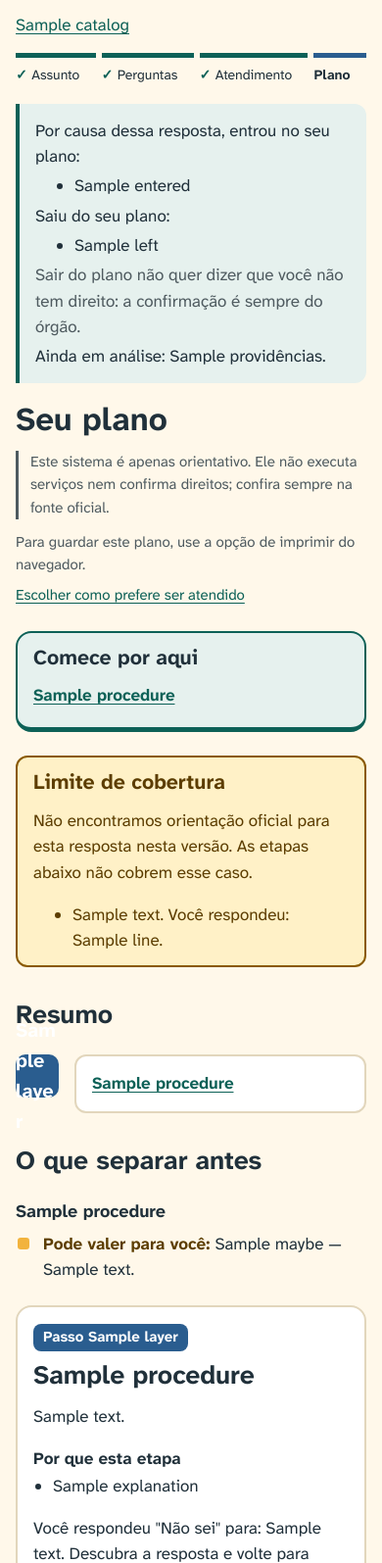
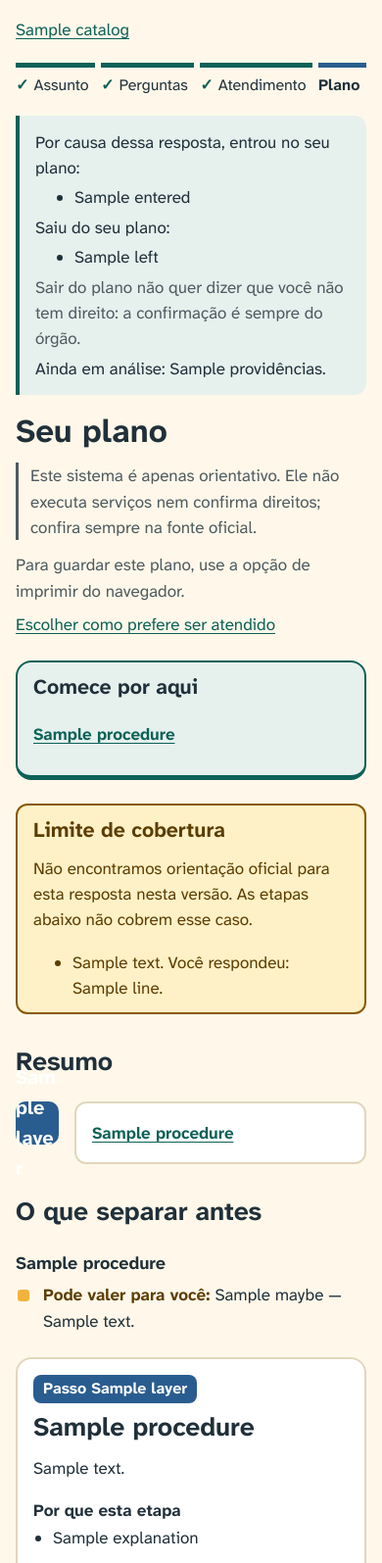
Before and after one commit to mateus-matos23/o-que-fazer, a Django app: template guidance/templates/guidance/plan.html in a window 390 px wide. Shown: the part 75-1670 px from the top of the page at 98% size. Run offline with Django 5.2, Linux system fonts and the light colour scheme; the template is opened without the code that fills it: most values are stand-ins (such as "Sample title", 1, 10 or a date in 2020); parts of the project's set-up code (start-up, migrations or seed data) failed here and were passed over.

Commit message:
style(a11y): raise screen text to 16px and standalone link targets to 44px
The journey steps, route note, step number and plan intro were 14-15px,
and context, route, review and start-here links were 24-40px tall. The
audience is mostly on phones, so text now starts at 16px and standalone
links reach 44px (SC 2.5.5, beyond the AA 24px already met).

At 16px the journey steps no longer fit one line at 360px, and the body's
overflow-wrap: anywhere split words mid-way; the list now wraps whole
items instead. Two stylesheet tests guard the minimums outside print.

```diff
--- a/guidance/static/guidance/site.css
+++ b/guidance/static/guidance/site.css
@@ -117,7 +117,7 @@ a:hover { text-decoration-thickness: 3px; }
 
 .muted { color: var(--muted); }
 .context-link { margin: 0.5rem 0 0; }
-.context-link a, .search-link a { display: inline-block; min-height: 24px; padding: 0.25rem 0; }
+.context-link a, .search-link a { display: inline-flex; align-items: center; min-height: 44px; }
 
 /* Botões e links de ação */
 .button, button {
@@ -228,13 +228,15 @@ button.secondary:hover, .button.secondary:hover { background: var(--soft); }
 .journey-steps {
   list-style: none;
   display: flex;
+  flex-wrap: wrap; /* em tela estreita ou com zoom, quebra a linha em vez de partir a palavra */
   gap: 0.375rem;
   margin: 0.75rem 0 1.25rem;
   padding: 0;
   max-width: none;
   color: var(--muted);
-  font-size: 0.875rem;
+  font-size: 1rem;
   line-height: 1.3;
+  overflow-wrap: normal;
 }
 .journey-steps li { flex: 1 1 auto; max-width: none; padding-top: 0.5rem; border-top: 5px solid var(--line); }
 .journey-steps .done { border-top-color: var(--action); color: var(--ink); }
@@ -292,7 +294,6 @@ legend h1 { font-size: 1.66rem; margin: 0; }
 .notice p:last-child, .notice ul:last-child { margin-bottom: 0; }
 
 /* Plano: abertura compacta */
-.plan-intro { font-size: 0.9375rem; }
 .plan-intro p { margin-bottom: 0.5rem; }
 .plan-intro .disclaimer { margin: 0 0 0.75rem; }
 
@@ -342,8 +343,8 @@ legend h1 { font-size: 1.66rem; margin: 0; }
   border-radius: var(--radius);
 }
 .route-items li { margin: 0; }
-.route-items a { display: inline-block; min-height: 40px; padding: 0.35rem 0; font-weight: 700; }
-.route-note { margin: 0.375rem 0 0; color: var(--muted); font-size: 0.9375rem; }
+.route-items a, .start-here a { display: inline-flex; align-items: center; min-height: 44px; font-weight: 700; }
+.route-note { margin: 0.375rem 0 0; color: var(--muted); font-size: 1rem; }
 
 /* O que separar antes: marcador de ladrilho na tela; caixa de conferir só na impressão,
    porque na tela uma caixa vazia parece um checkbox que não responde. */
@@ -378,7 +379,7 @@ legend h1 { font-size: 1.66rem; margin: 0; }
   border-radius: 0.5rem;
   background: var(--tile);
   color: #FFFFFF;
-  font-size: 0.9375rem;
+  font-size: 1rem;
   font-weight: 700;
 }
 .step h3 { font-size: 1.0625rem; margin: 1.25rem 0 0.25rem; }
@@ -420,14 +421,13 @@ dd { margin: 0; }
 .start-here h2 { font-size: 1.33rem; margin-top: 0; }
 .start-here p, .start-here ul { margin: 0 0 0.5rem; }
 .start-here ul { padding-left: 1.25rem; }
-.start-here a { font-weight: 700; }
 
 /* Revisão */
 .answers { list-style: none; margin: 1.5rem 0 0; padding: 0; max-width: none; display: grid; gap: 0.625rem; }
 .answers li { padding: 0.875rem 1rem 0.375rem; background: var(--surface); border: 2px solid var(--line); border-radius: var(--radius); max-width: none; }
 .answers p { margin: 0 0 0.25rem; }
 .answers p:nth-child(2) { font-weight: 700; }
-.answers a { display: inline-block; min-height: 40px; padding: 0.5rem 0; }
+.answers a { display: inline-flex; align-items: center; min-height: 44px; }
 
 @media (prefers-reduced-motion: reduce) {
   *, *::before, *::after { animation: none !important; transition: none !important; scroll-behavior: auto !important; }
```
Also changed, not shown: guidance/tests/test_views_presentation.py (+14 -0 lines), docs/implementacao/README.md.
